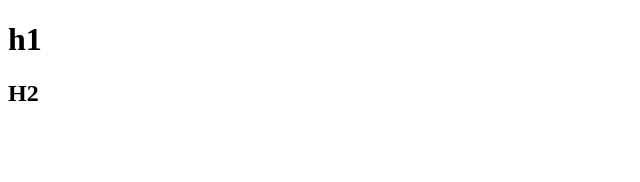
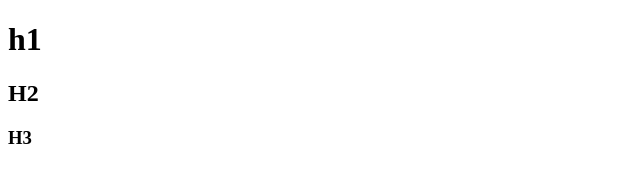
Before and after one commit to michaelonish/bounce, a plain HTML site: page index.html in a window 1280 px wide. Shown: the full height of the page, 0-640 px from the left. Drawn offline with Linux system fonts and the light colour scheme.

Commit message:
h3 added

```diff
--- a/index.html
+++ b/index.html
@@ -7,6 +7,7 @@
 <body>
 <h1>h1</h1>
 <h2>H2</h2>
+<h3>H3</h3>
 
 </body>
 </html>
```
